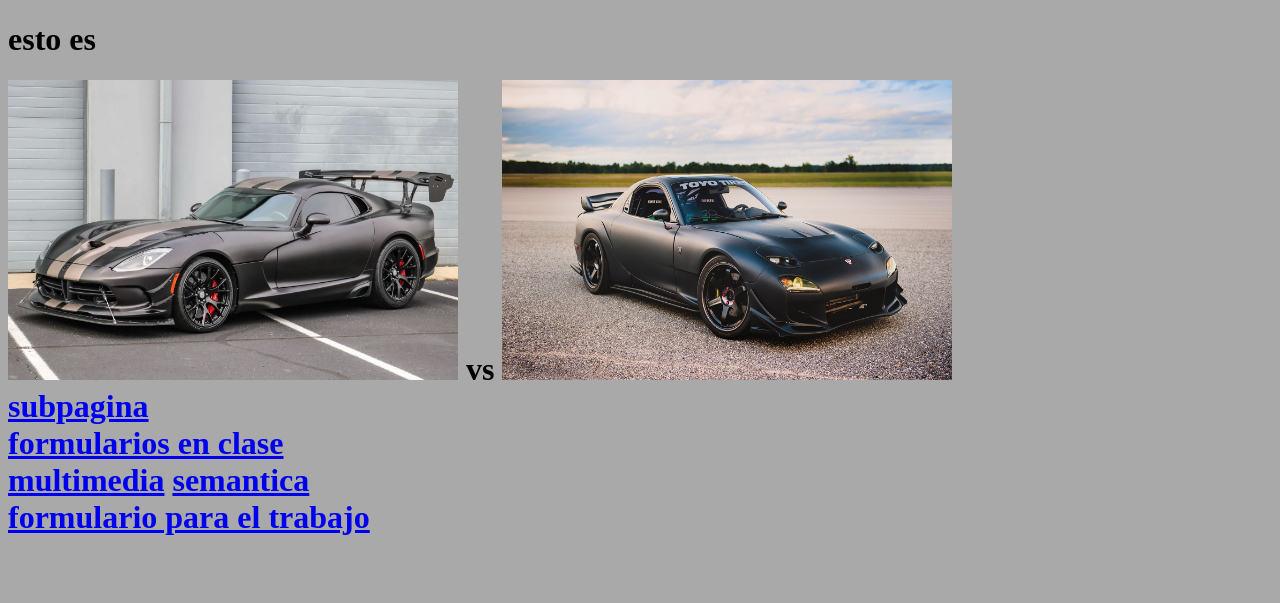
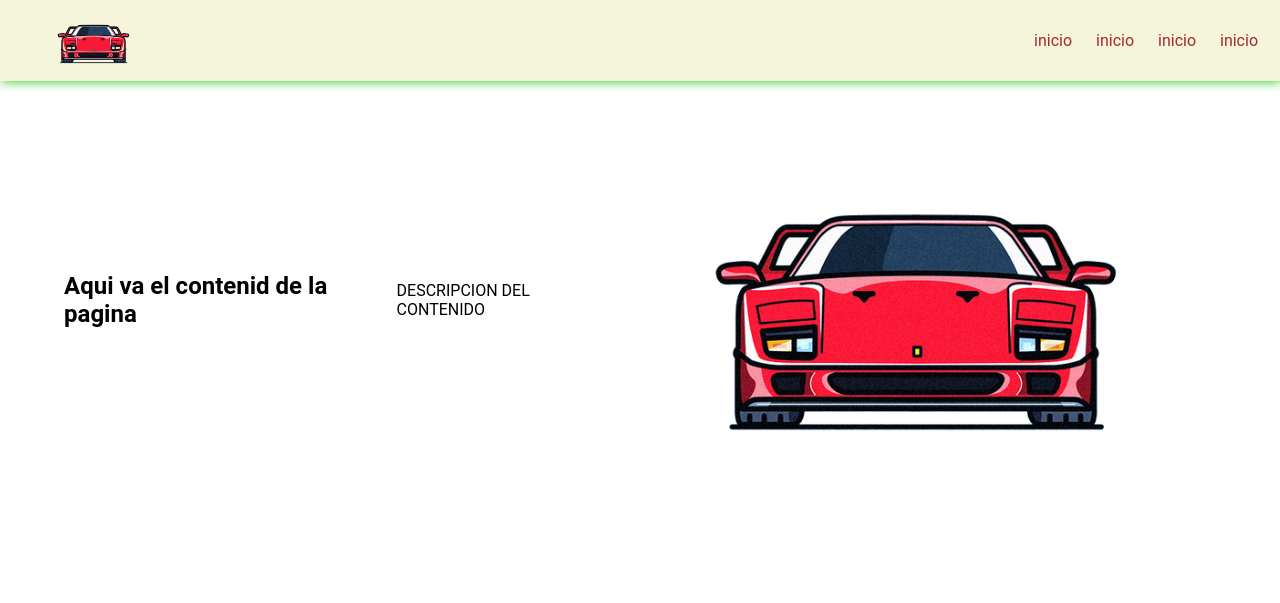
Before and after one commit to HectorRiahno/curriculum, a plain HTML site: page index.html in a window 1280 px wide. Drawn offline with Linux system fonts and the light colour scheme.

Commit message:
add new file

```diff
--- a/css/style.css
+++ b/css/style.css
@@ -1,7 +1,52 @@
+*{
+    margin: 0; /*distacia externa*/
+    padding: 0;/*distacia interna*/
+}
 body{
-    background-color: darkgray;
+    font-family: 'Roboto', sans-serif;
 }
-img{
-    width: 450px;
-    height: 300px;
+.contenedor{
+    width: 90%;
+    max-width: 1500px;
+    margin: auto;
 }
+nav{
+    width: 100%;
+    height: 80px;
+    background-color: beige;
+    border-bottom: 1px solid transparent;
+    box-shadow: 1px 1px 10px 0 rgb(59, 206, 49) ;
+    position: fixed;
+    top: 0;
+    z-index: 100px;
+}
+.nav{
+    display: flex;
+    justify-content: space-between;
+    height: 80px;
+    width: 100%;
+    align-items: center;
+    padding: 0 40px;
+}
+.nav .logo {
+    height: 80px;
+
+}
+.nav .logo img{
+    height: 100%;
+}
+.nav .enlaces_header a{
+    color: brown;
+    text-decoration: none;
+    margin-left: 20px;
+}
+.contenido_header{
+    width: 100%;
+    height: 600px;
+    display: flex;
+    justify-content: center;
+    align-items: center;
+}
+.contenido_header>img{
+    width: 600px;
+}
--- a/index.html
+++ b/index.html
@@ -4,11 +4,45 @@
     <meta charset="UTF-8">
     <meta http-equiv="X-UA-Compatible" content="IE=edge">
     <meta name="viewport" content="width=device-width, initial-scale=1.0">
-    <title>Document</title>
+    <title>Hoja de vida</title>
     <link rel="stylesheet" href="css/style.css">
+    <link rel="icon" href="img/f40.png" type="image/png">
 </head>
 <body>
-    <h1>esto es <h1>
+<!-- INICIO-MENÚ -->
+    <header>
+        <nav>
+            <section class="contenedor nav">
+                <div class="logo">
+                    <img src="img/f40.png" alt="Logo empresa">
+
+                </div>
+                <div class="enlaces_header">
+                    <a href="">inicio</a>
+                    <a href="">inicio</a>
+                    <a href="">inicio</a>
+                    <a href="">inicio</a>
+                    <a href="">inicio</a>
+                </div>
+                <!--END MENÚ--></nav>
+                <div class="contenedor">
+                    <section class="contenido_header">
+                        <section class="textos_header"></section>
+                        <h1>Aqui va el contenid de la pagina</h1>
+                        <p>DESCRIPCION DEL CONTENIDO</p>
+                        <img src="img/f40.png" alt="">
+
+
+                    </section>
+
+                </div>
+
+            </section>
+
+
+    </header>
+
+    <!--<h1>esto es <h1>
 
         <tr>
             <td><img src="img/dodge-viper-gtc-acr-extreme-1-of-1-1640807099.jpg" alt="" ></td>
@@ -23,8 +57,8 @@
 
         <script src="js/myjs.js"></script>
         <a href="html/newform.html">formularios en clase</a><br>
-        <a href="/html/multimedia.html">multimedia</a>
+        <a href="/html/multimedia.html">multimedia</a><br>
         <a href="/html/semantica.html">semantica</a><br>
-        <a href="/html/validaciones.html">formulario para el trabajo</a>
+        <a href="/html/validaciones.html">formulario para el trabajo</a>-->
 </body>
 </html>
```
Also changed, not shown: img/f40.png (added).
